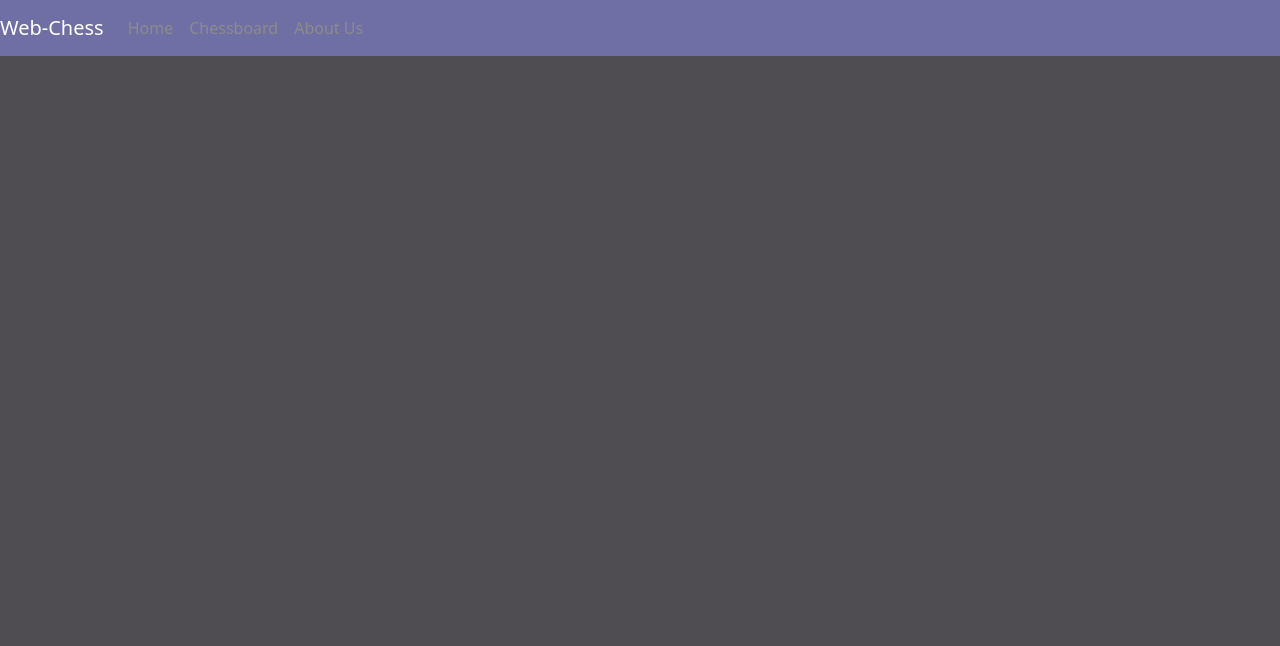
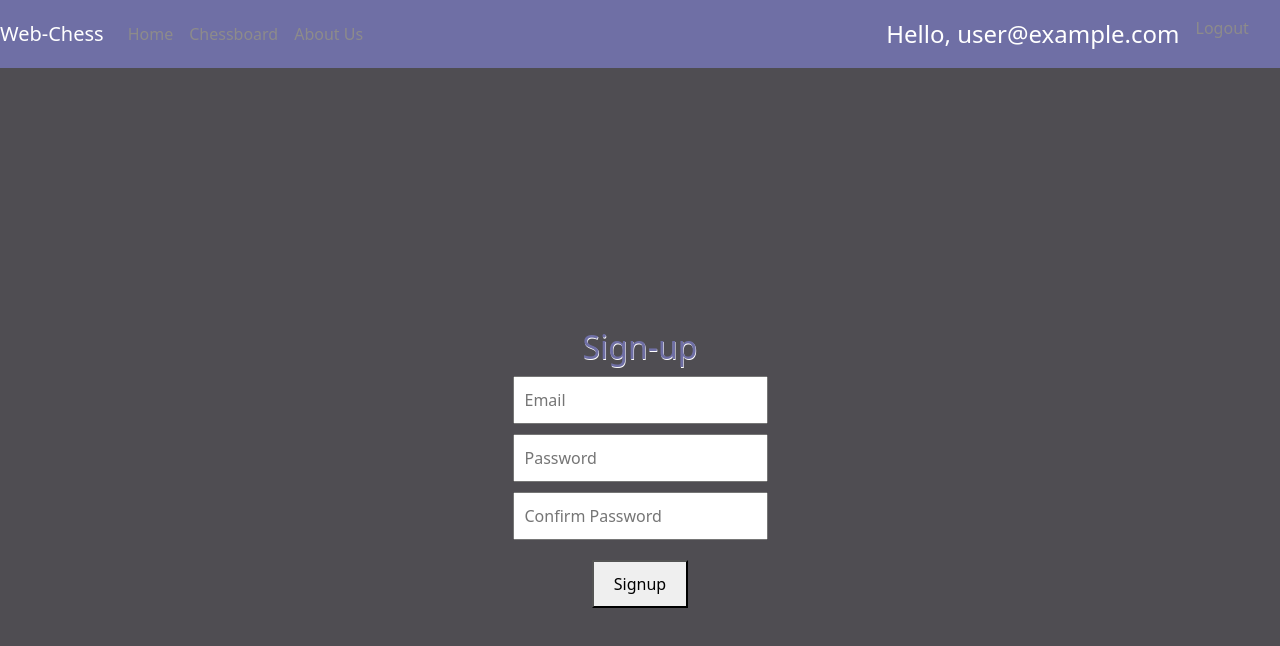
Before and after one commit to Nolan-Posey/Web-Chess, a React (Create React App) app in the folder web-chess/: page /signup in a window 1280 px wide. Shown: the top 646 px of the page. Built offline with nearby package versions, Linux system fonts and the light colour scheme; no server answers; sample sign-in values are in the browser's storage.

Commit message:
Setup the login and sign-up pages. Restricted user access until successful login. Added login, signup, logout, and username to top right navbar.

```diff
--- a/web-chess/package.json
+++ b/web-chess/package.json
@@ -6,6 +6,7 @@
     "@testing-library/jest-dom": "^5.17.0",
     "@testing-library/react": "^13.4.0",
     "@testing-library/user-event": "^13.5.0",
+    "@types/firebase": "^3.2.1",
     "@types/jest": "^27.5.2",
     "@types/node": "^16.18.98",
     "@types/react": "^18.3.3",
@@ -13,6 +14,7 @@
     "@types/react-dom": "^18.3.0",
     "bootstrap": "^5.3.3",
     "chess.js": "^1.0.0-beta.8",
+    "firebase": "^10.12.2",
     "react": "^18.3.1",
     "react-bootstrap": "^2.10.2",
     "react-chessboard": "^4.6.0",
--- a/web-chess/src/App.tsx
+++ b/web-chess/src/App.tsx
@@ -8,21 +8,48 @@ import NavigationBar from "./components/navigation/NavigationBar";
 import HomePage from "./pages/HomePage";
 import AboutUsPage from "./pages/AboutUsPage";
 import ChessboardPage from "./pages/ChessboardPage";
+import { AuthProvider } from "./components/contexts/AuthContext";
+import Login from "./components/login_signup/Login";
+import Signup from "./components/login_signup/Signup";
+import ProtectedRoute from "./components/navigation/ProtectedRoute";
 
 function App() {
   return (
     <>
-      <div>
+      <AuthProvider>
         <Router>
           <NavigationBar />
           <Routes>
-            <Route path="/" element={<Navigate to="/Home" />} />
-            <Route path="/Home" Component={HomePage} />
-            <Route path="/Chessboard" Component={ChessboardPage} />
-            <Route path="/AboutUs" Component={AboutUsPage} />
+            <Route path="/" element={<Navigate to="/Login" />} />
+            <Route
+              path="/Home"
+              element={
+                <ProtectedRoute>
+                  <HomePage />
+                </ProtectedRoute>
+              }
+            />
+            <Route
+              path="/Chessboard"
+              element={
+                <ProtectedRoute>
+                  <ChessboardPage />
+                </ProtectedRoute>
+              }
+            />
+            <Route
+              path="/AboutUs"
+              element={
+                <ProtectedRoute>
+                  <AboutUsPage />
+                </ProtectedRoute>
+              }
+            />
+            <Route path="/login" element={<Login />} />
+            <Route path="/signup" element={<Signup />} />
           </Routes>
         </Router>
-      </div>
+      </AuthProvider>
     </>
   );
 }
--- /dev/null
+++ b/web-chess/src/components/contexts/AuthContext.tsx
@@ -0,0 +1,39 @@
+// src/contexts/AuthContext.tsx
+import React, { ReactNode, createContext, useContext, useEffect, useState } from "react";
+import { onAuthStateChanged, User } from "firebase/auth";
+import { auth } from "../../firebase";
+
+interface AuthContextProps {
+  currentUser: User | null;
+  loading: boolean;
+}
+
+interface Props {
+  children: ReactNode;
+}
+
+const AuthContext = createContext<AuthContextProps>({
+  currentUser: null,
+  loading: true,
+});
+
+export const useAuth = () => useContext(AuthContext);
+
+export const AuthProvider: React.FC<Props> = ({ children }) => {
+  const [currentUser, setCurrentUser] = useState<User | null>(null);
+  const [loading, setLoading] = useState(true);
+
+  useEffect(() => {
+    const unsubscribe = onAuthStateChanged(auth, (user) => {
+      setCurrentUser(user);
+      setLoading(false);
+    });
+    return unsubscribe;
+  }, []);
+
+  return (
+    <AuthContext.Provider value={{ currentUser, loading }}>
+      {children}
+    </AuthContext.Provider>
+  );
+};
--- /dev/null
+++ b/web-chess/src/components/login_signup/Login.tsx
@@ -0,0 +1,87 @@
+import React, { useState } from "react";
+import { signInWithEmailAndPassword } from "firebase/auth";
+import { useNavigate } from "react-router-dom";
+import { auth } from "../../firebase";
+
+const Login = () => {
+  const [email, setEmail] = useState("");
+  const [password, setPassword] = useState("");
+  const navigate = useNavigate();
+
+  const handleLogin = async () => {
+    try {
+      await signInWithEmailAndPassword(auth, email, password);
+      alert("Logged in successfully");
+      navigate("/Home");
+    } catch (error) {
+      if (error instanceof Error) {
+        alert(error.message);
+      }
+    }
+  };
+
+  const handleRegisterRedirect = () => {
+    navigate("/signup");
+  };
+
+  return (
+    <div
+      style={{
+        display: "flex",
+        justifyContent: "center",
+        alignItems: "center",
+        height: "100vh",
+      }}
+    >
+      <div style={{ textAlign: "center" }}>
+        <h2>Login</h2>
+        <input
+          type="email"
+          value={email}
+          onChange={(e) => setEmail(e.target.value)}
+          placeholder="Email"
+          style={{
+            display: "block",
+            margin: "10px auto",
+            padding: "10px",
+            width: "80%",
+            maxWidth: "300px",
+          }}
+        />
+        <input
+          type="password"
+          value={password}
+          onChange={(e) => setPassword(e.target.value)}
+          placeholder="Password"
+          style={{
+            display: "block",
+            margin: "10px auto",
+            padding: "10px",
+            width: "80%",
+            maxWidth: "300px",
+          }}
+        />
+        <div
+          style={{
+            display: "flex",
+            justifyContent: "center",
+            gap: "10px",
+            marginTop: "10px",
+          }}
+        >
+          <button onClick={handleLogin} style={{ padding: "10px 20px" }}>
+            Login
+          </button>
+          <button
+            onClick={handleRegisterRedirect}
+            style={{ padding: "10px 20px" }}
+          >
+            Register Here
+          </button>
+        </div>
+      </div>
+    </div>
+  );
+};
+
+export default Login;
--- /dev/null
+++ b/web-chess/src/components/login_signup/Signup.tsx
@@ -0,0 +1,93 @@
+import React, { useState } from "react";
+import { auth } from "../../firebase";
+import { createUserWithEmailAndPassword } from "firebase/auth";
+import { useNavigate } from "react-router-dom";
+
+const Signup = () => {
+  const [email, setEmail] = useState<string>("");
+  const [password, setPassword] = useState<string>("");
+  const [confirmPassword, setConfirmPassword] = useState<string>("");
+  const navigate = useNavigate();
+
+  const handleSignup = async () => {
+    if (password === "" || password.length < 8) {
+      alert("You must enter a password that's at least 8 characters long.");
+    } else if (confirmPassword === "") {
+      alert("You must confirm your password.");
+    } else if (password !== confirmPassword) {
+      alert("Password and confirm password must match.");
+    } else {
+      try {
+        await createUserWithEmailAndPassword(auth, email, password);
+        alert("Account created successfully");
+        navigate("/Home");
+      } catch (error) {
+        if (error instanceof Error) {
+          alert(error.message);
+        }
+      }
+    }
+  };
+
+  return (
+    <div
+      style={{
+        display: "flex",
+        justifyContent: "center",
+        alignItems: "center",
+        height: "100vh",
+      }}
+    >
+      <div style={{ textAlign: "center" }}>
+        <h2 style={{color: "#6f6fa5", textShadow: "0.5px 0.5px 0.5px white"}}>Sign-up</h2>
+        <input
+          type="email"
+          value={email}
+          onChange={(e) => setEmail(e.target.value)}
+          placeholder="Email"
+          style={{
+            display: "block",
+            margin: "10px auto",
+            padding: "10px",
+            width: "100%",
+            maxWidth: "500px",
+          }}
+        />
+        <input
+          type="password"
+          value={password}
+          onChange={(e) => setPassword(e.target.value)}
+          placeholder="Password"
+          style={{
+            display: "block",
+            margin: "10px auto",
+            padding: "10px",
+            width: "100%",
+            maxWidth: "500px",
+          }}
+        />
+        <input
+          type="password"
+          value={confirmPassword}
+          onChange={(e) => setConfirmPassword(e.target.value)}
+          placeholder="Confirm Password"
+          style={{
+            display: "block",
+            margin: "10px auto",
+            padding: "10px",
+            width: "100%",
+            maxWidth: "500px",
+          }}
+        />
+        <button
+          onClick={handleSignup}
+          style={{ padding: "10px 20px", marginTop: "10px" }}
+        >
+          Signup
+        </button>
+      </div>
+    </div>
+  );
+};
+
+export default Signup;
--- a/web-chess/src/components/navigation/NavigationBar.css
+++ b/web-chess/src/components/navigation/NavigationBar.css
@@ -15,3 +15,30 @@
 .navbar-custom .nav-dropdown:hover {
   color: #ffffff !important; /* Hover color for links */
 }
+
+.navbar-right {
+  margin-left: auto;
+  margin-right: 2%;
+}
+
+/* Ensure higher specificity */
+.navbar-custom .navbar-text {
+  color: #ffffff !important; /* Set your desired color */
+  font-size: 24px !important; /* Set your desired font size */
+}
+
+/* Ensure higher specificity */
+.navbar-custom .navbar-link {
+  color: #ffffff !important; /* Set your desired color for links */
+  font-size: 16px !important; /* Set your desired font size for links */
+}
+
+.navbar-custom .navbar-link-red:hover {
+  color: red !important;
+  font-size: 24px;
+}
+
+.navbar-custom .navbar-link-green:hover {
+  color: rgb(0, 170, 0) !important;
+  font-size: 24px;
+}
--- a/web-chess/src/components/navigation/NavigationBar.tsx
+++ b/web-chess/src/components/navigation/NavigationBar.tsx
@@ -1,17 +1,57 @@
 import { Navbar, Nav } from "react-bootstrap";
 import "./NavigationBar.css";
-import {NavLink} from "react-router-dom";
+import { NavLink, useNavigate } from "react-router-dom";
+import { useAuth } from "../contexts/AuthContext";
+import { signOut } from "firebase/auth";
+import { auth } from "../../firebase";
 
 function NavigationBar() {
+  const { currentUser } = useAuth();
+  const navigate = useNavigate();
+
+  const handleLogout = async () => {
+    try {
+      await signOut(auth);
+      navigate("/login");
+    } catch (error) {
+      console.error("Failed to log out:", error);
+    }
+  };
+
   return (
-    <Navbar className="navbar-custom"  expand="lg">
-      <Navbar.Brand as={NavLink} to="/Home">Web-Chess</Navbar.Brand>
+    <Navbar className="navbar-custom" expand="lg">
+      <Navbar.Brand as={NavLink} to="/Home">
+        Web-Chess
+      </Navbar.Brand>
       <Navbar.Toggle aria-controls="basic-navbar-nav" />
       <Navbar.Collapse id="basic-navbar-nav">
         <Nav className="mr-auto">
-          <Nav.Link as={NavLink} to="/Home">Home</Nav.Link>
-          <Nav.Link as={NavLink} to="/Chessboard">Chessboard</Nav.Link>
-          <Nav.Link as={NavLink} to="/AboutUs">About Us</Nav.Link>
+          <Nav.Link as={NavLink} to="/Home">
+            Home
+          </Nav.Link>
+          <Nav.Link as={NavLink} to="/Chessboard">
+            Chessboard
+          </Nav.Link>
+          <Nav.Link as={NavLink} to="/AboutUs">
+            About Us
+          </Nav.Link>
+        </Nav>
+        <Nav className="navbar-right">
+          {currentUser ? (
+            <>
+              <Nav.Link disabled className="navbar-text">Hello, {currentUser.email}</Nav.Link>
+              <Nav.Link onClick={handleLogout} className="navbar-link-red">Logout</Nav.Link>
+            </>
+          ) : (
+            <>
+              <Nav.Link as={NavLink} to="/login" className="navbar-link-green">
+                Login
+              </Nav.Link>
+              <Nav.Link as={NavLink} to="/signup" className="navbar-link-green">
+                Signup
+              </Nav.Link>
+            </>
+          )}
         </Nav>
       </Navbar.Collapse>
     </Navbar>
--- /dev/null
+++ b/web-chess/src/components/navigation/ProtectedRoute.tsx
@@ -0,0 +1,20 @@
+// src/components/ProtectedRoute.tsx
+import React from "react";
+import { Navigate } from "react-router-dom";
+import { useAuth } from "../contexts/AuthContext";
+
+const ProtectedRoute: React.FC<{ children: JSX.Element }> = ({ children }) => {
+  const { currentUser, loading } = useAuth();
+
+  if (loading) {
+    return <div>Loading...</div>; // You can replace this with a loading spinner
+  }
+
+  if (!currentUser) {
+    return <Navigate to="/login" />;
+  }
+
+  return children;
+};
+
+export default ProtectedRoute;
--- /dev/null
+++ b/web-chess/src/firebase.ts
@@ -0,0 +1,23 @@
+// Import the functions you need from the SDKs you need
+import firebase, { initializeApp } from "firebase/app";
+import { getAuth } from "firebase/auth";
+// TODO: Add SDKs for Firebase products that you want to use
+// https://firebase.google.com/docs/web/setup#available-libraries
+
+// Your web app's Firebase configuration
+// For Firebase JS SDK v7.20.0 and later, measurementId is optional
+const firebaseConfig = {
+  apiKey: "AIzaSyCZFO7E_CWFVONWEoboW9-8DCpytDqD_D4",
+  authDomain: "web-chess-33dc5.firebaseapp.com",
+  projectId: "web-chess-33dc5",
+  storageBucket: "web-chess-33dc5.appspot.com",
+  messagingSenderId: "258105010198",
+  appId: "1:258105010198:web:44c5227431129c39e52d37",
+  measurementId: "G-B7QGY67K0N",
+};
+
+// Initialize Firebase
+const app = initializeApp(firebaseConfig);
+
+export const auth = getAuth(app);
+export default app;
```
Also changed, not shown: 1 other file (tests, documents, lock files or other folders). Lines whose indentation alone changed are shown as unchanged.
